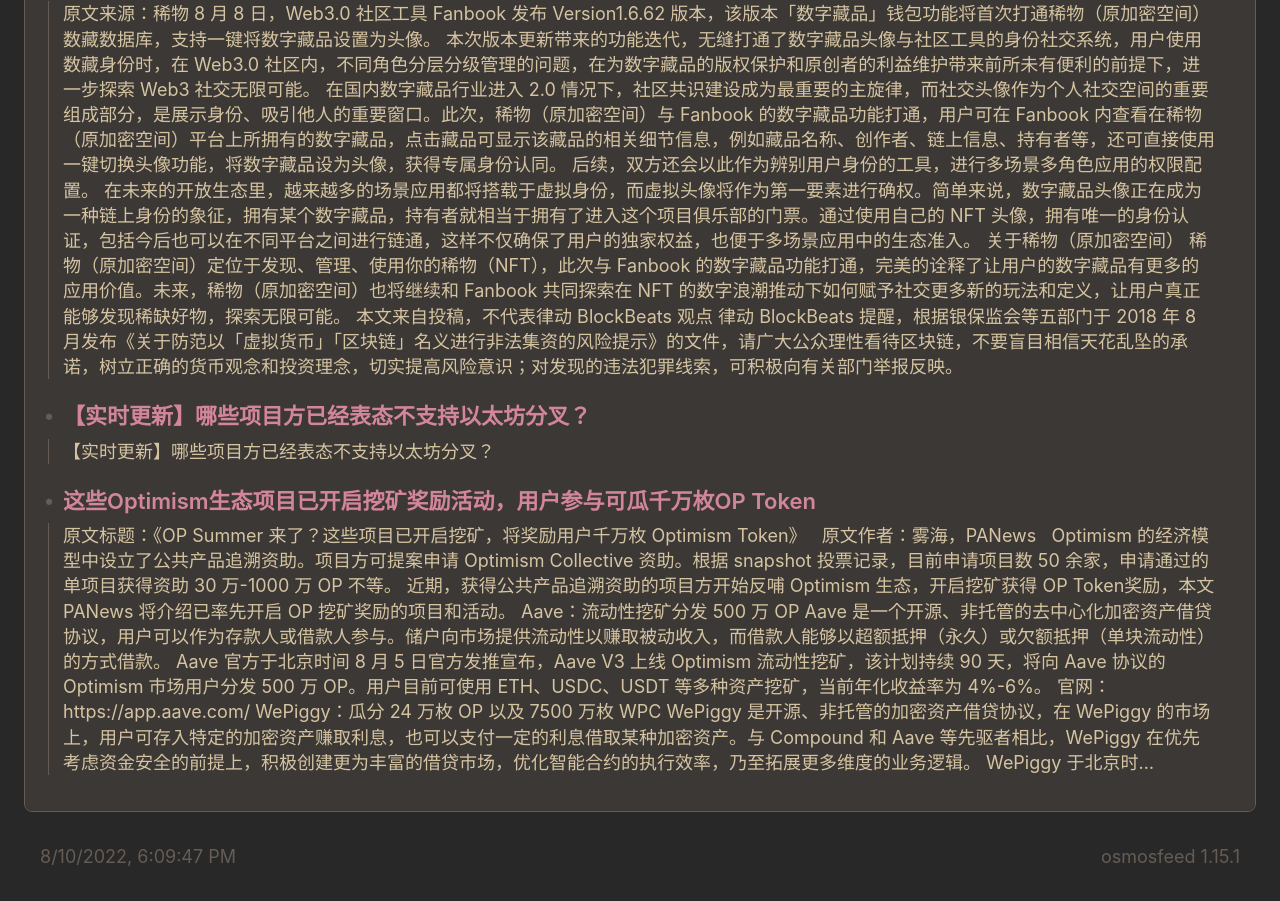
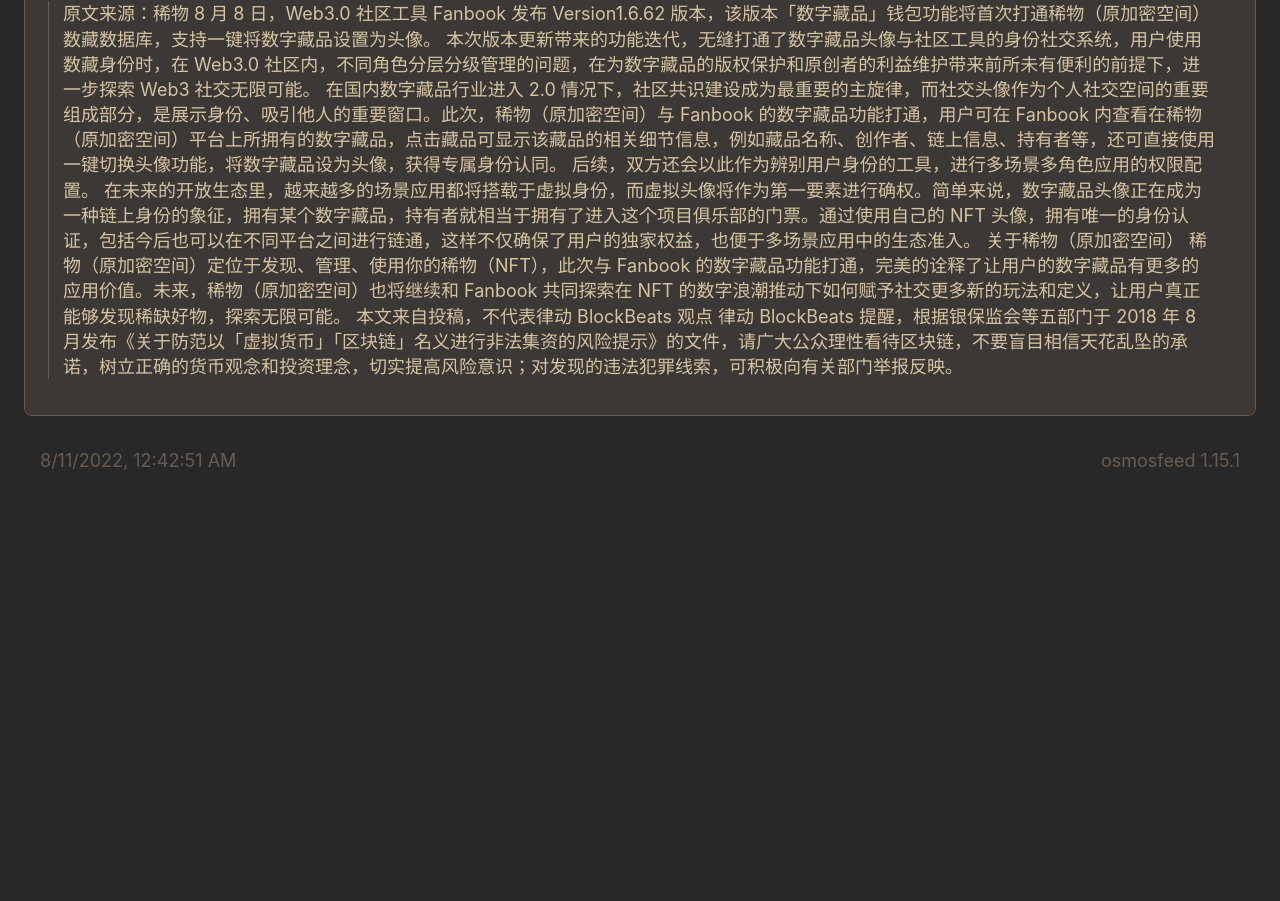
Before and after one commit to joyc/aws-news, a plain HTML site: page index.html in a window 1280 px wide. Shown: the part 1637-2538 px from the top of the page. After the commit the page ends 2142 px from the top, so only its background shows below. Drawn offline with Linux system fonts and the light colour scheme.

Commit message:
deploy: bf56e619d20068108c9156efdf0f10841502849c

```diff
--- a/index.html
+++ b/index.html
@@ -409,68 +409,6 @@
                         </a>
                       </details>
                     </article>
-                    <article>
-                      <details
-                        class="article-expander"
-                        data-action="toggle-native-accordion"
-                        data-accordion-key="https://www.theblockbeats.info/news/31542"
-                        open
-                      >
-                        <summary class="article-expander__title">【实时更新】哪些项目方已经表态不支持以太坊分叉？</summary>
-                        <a class="article-summary-link article-summary-box-outer" href="https://www.theblockbeats.info/news/31542">
-                          <div class="article-summary-box-inner media-object">
-                            <span class="media-object__text">
-                              <span>【实时更新】哪些项目方已经表态不支持以太坊分叉？</span>
-                            </span>
-                          </div>
-                        </a>
-                      </details>
-                    </article>
-                    <article>
-                      <details
-                        class="article-expander"
-                        data-action="toggle-native-accordion"
-                        data-accordion-key="https://www.theblockbeats.info/news/31523"
-                        open
-                      >
-                        <summary class="article-expander__title">这些Optimism生态项目已开启挖矿奖励活动，用户参与可瓜千万枚OP Token</summary>
-                        <a class="article-summary-link article-summary-box-outer" href="https://www.theblockbeats.info/news/31523">
-                          <div class="article-summary-box-inner media-object">
-                            <span class="media-object__text">
-                              <span>原文标题：《OP Summer 来了？这些项目已开启挖矿，将奖励用户千万枚 Optimism Token》
-原文作者：雾海，PANews
-
-
-Optimism 的经济模型中设立了公共产品追溯资助。项目方可提案申请 Optimism Collective 资助。根据 snapshot 投票记录，目前申请项目数 50 余家，申请通过的单项目获得资助 30 万-1000 万 OP 不等。
-
-
-近期，获得公共产品追溯资助的项目方开始反哺 Optimism 生态，开启挖矿获得 OP Token奖励，本文 PANews 将介绍已率先开启 OP 挖矿奖励的项目和活动。
-
-
-Aave：流动性挖矿分发 500 万 OP
-
-
-Aave 是一个开源、非托管的去中心化加密资产借贷协议，用户可以作为存款人或借款人参与。储户向市场提供流动性以赚取被动收入，而借款人能够以超额抵押（永久）或欠额抵押（单块流动性）的方式借款。
-
-
-Aave 官方于北京时间 8 月 5 日官方发推宣布，Aave V3 上线 Optimism 流动性挖矿，该计划持续 90 天，将向 Aave 协议的 Optimism 市场用户分发 500 万 OP。用户目前可使用 ETH、USDC、USDT 等多种资产挖矿，当前年化收益率为 4%-6%。
-
-
-官网：https://app.aave.com/
-
-
-WePiggy：瓜分 24 万枚 OP 以及 7500 万枚 WPC
-
-
-WePiggy 是开源、非托管的加密资产借贷协议，在 WePiggy 的市场上，用户可存入特定的加密资产赚取利息，也可以支付一定的利息借取某种加密资产。与 Compound 和 Aave 等先驱者相比，WePiggy 在优先考虑资金安全的前提上，积极创建更为丰富的借贷市场，优化智能合约的执行效率，乃至拓展更多维度的业务逻辑。
-
-
-WePiggy 于北京时…</span>
-                            </span>
-                          </div>
-                        </a>
-                      </details>
-                    </article>
                 </section>
               </section>
             </li>
@@ -478,8 +416,8 @@
       </section>
 
     <footer>
-      <a class="footer-link" href="https://github.com/joyc/bc-news/actions/runs/2834748432">
-        <time id="build-timestamp" datetime="2022-08-10T18:09:47.994Z">2022-08-10T18:09:47.994Z</time>
+      <a class="footer-link" href="https://github.com/joyc/bc-news/actions/runs/2836647235">
+        <time id="build-timestamp" datetime="2022-08-11T00:42:51.668Z">2022-08-11T00:42:51.668Z</time>
       </a>
       <a class="footer-link" href="https://github.com/osmoscraft/osmosfeed">osmosfeed 1.15.1</a>
     </footer>
```
Also changed, not shown: cache.json (+0 -20 lines), 1 other file.
